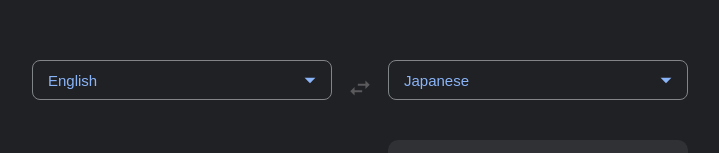
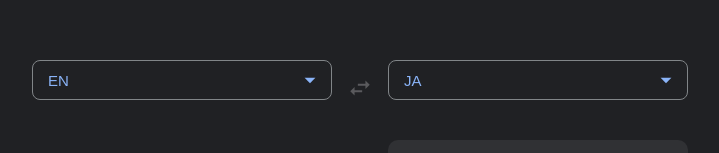
Before and after one commit to echizenyayota/deepl-translate-clone, a React (Create React App) app: page / in a window 1280 px wide. Shown: the part 160-313 px from the top of the page, without its empty margins (282-1001 px from the left). Built offline with nearby package versions, Linux system fonts and the light colour scheme.

Commit message:
41:11 create class-button and call setShowModal

```diff
--- a/src/App.js
+++ b/src/App.js
@@ -6,8 +6,8 @@
 
 const App = () => {
   const [showModal, setShowModal] = useState(null);
-  const [inputLanguage, setInputLanguage] = useState("English");
-  const [outputLanguage, setOutputLanguage] = useState("Japanese");
+  const [inputLanguage, setInputLanguage] = useState("EN");
+  const [outputLanguage, setOutputLanguage] = useState("JA");
 
   const handleClick = () => {
     setInputLanguage(outputLanguage);
@@ -34,7 +34,7 @@
         />
       </>}
 
-      {showModal && <Modal />}
+      {showModal && <Modal setShowModal={setShowModal} />}
     </div>
   );
 }
--- a/src/components/Modal.js
+++ b/src/components/Modal.js
@@ -1,4 +1,4 @@
-const Modal = () => {
+const Modal = ({setShowModal}) => {
   return (
     <div className="option-list">
       <div className="search-bar">
@@ -33,6 +33,15 @@
           <option value="UK">UK</option>
           <option value="ZH">ZH</option>
         </select>
+        <div className="close-button" onClick={() => setShowModal(null)}>
+          <svg
+            focusable="false"
+            xmlns="http://www.w3.org/2000/svg"
+            viewBox="0 0 24 24"
+          >
+            <path d="M19 6.41L17.59 5 12 10.59 6.41 5 5 6.41 10.59 12 5 17.59 6.41 19 12 13.41 17.59 19 19 17.59 13.41 12z"></path>
+          </svg>
+        </div>
       </div>
     </div>
   )
```
